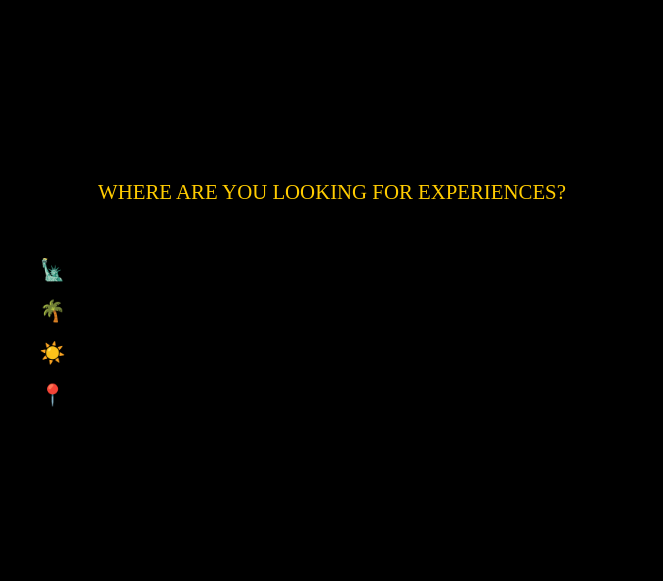
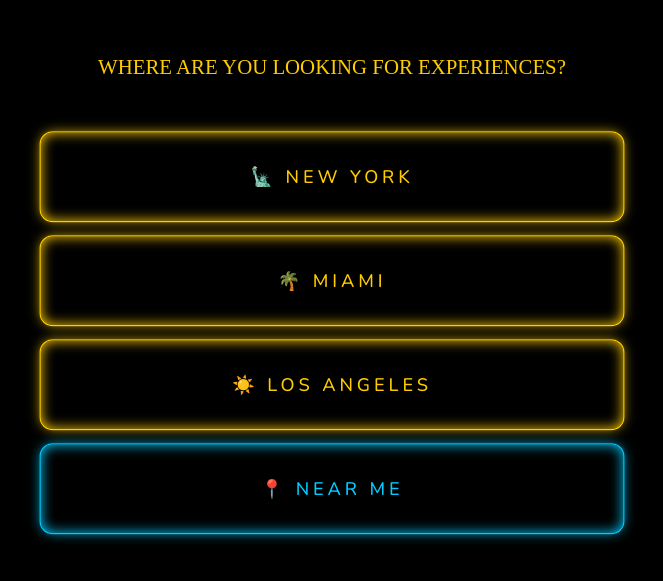
Before and after one commit to James-M-Boyette/takehome_POSH, a React app in the folder client/: page /explore in a window 1280 px wide. Shown: the part 105-686 px from the top of the page, without its empty margins (308-971 px from the left). Built offline with nearby package versions, Linux system fonts and the light colour scheme; a web font is replaced by a local one.

Commit message:
chore: update css

```diff
--- a/client/public/index.html
+++ b/client/public/index.html
@@ -2,14 +2,16 @@
   <head>
     <!-- Global site tag (gtag.js) - Google Analytics -->
     <script async src="https://www.googletagmanager.com/gtag/js?id=UA-158064254-3">
-    <script src="https://www.googleoptimize.com/optimize.js?id=OPT-WJKJX8B" />
+      <script src="https://www.googleoptimize.com/optimize.js?id=OPT-WJKJX8B" />
     </script>
     <script>
-      window.dataLayer = window.dataLayer || [];
-      function gtag(){dataLayer.push(arguments);}
-      gtag('js', new Date());
+      window.dataLayer = window.dataLayer || []
+      function gtag() {
+        dataLayer.push(arguments)
+      }
+      gtag('js', new Date())
 
-      gtag('config', 'UA-158064254-3');
+      gtag('config', 'UA-158064254-3')
     </script>
     <!-- Hotjar Tracking Code for posh.vip -->
     <script>
@@ -29,7 +31,7 @@
     </script>
     <meta charset="utf-8" />
     <meta name="viewport" content="width=device-width, initial-scale=1" />
-    <title>POSH</title>
+    <title>WTW?</title>
     <meta name="description" content="$OG_DESCRIPTION" />
     <meta property="og:title" content="POSH" />
     <meta property="og:description" content="$OG_DESCRIPTION" />
--- a/client/src/components/index.css
+++ b/client/src/components/index.css
@@ -88,7 +88,7 @@ body {
 }
 
 /* All <divs> in container */
-.city-selector > div {
+.city-selector > div.flex-container {
   display: flex;
   flex-direction: column;
   align-items: center;
@@ -119,7 +119,7 @@ body {
   width: 100%;
 }
 
-.CitySelector-cities > div {
+.city-selector-cities > div {
   display: flex;
   justify-content: center;
   align-items: center;
@@ -138,11 +138,11 @@ body {
   cursor: pointer;
   transition: 0.2s;
   animation: fadeInRightB 2s forwards ease-out;
-  opacity: 0;
-  transform: translateY(200px);
+  /* opacity: 0; */
+  /* transform: translateY(200px); */
 }
 
-.CitySelector-cities > div.gold {
+.city-selector-cities > div.gold {
   color: var(--pirmary-posh);
   border: 1px solid var(--pirmary-posh);
   box-shadow: 0 0 10px -2px var(--pirmary-posh), 0px 0px 10px var(--pirmary-posh) inset;
```
Also changed, not shown: 1 other file (tests, documents, lock files or other folders).
